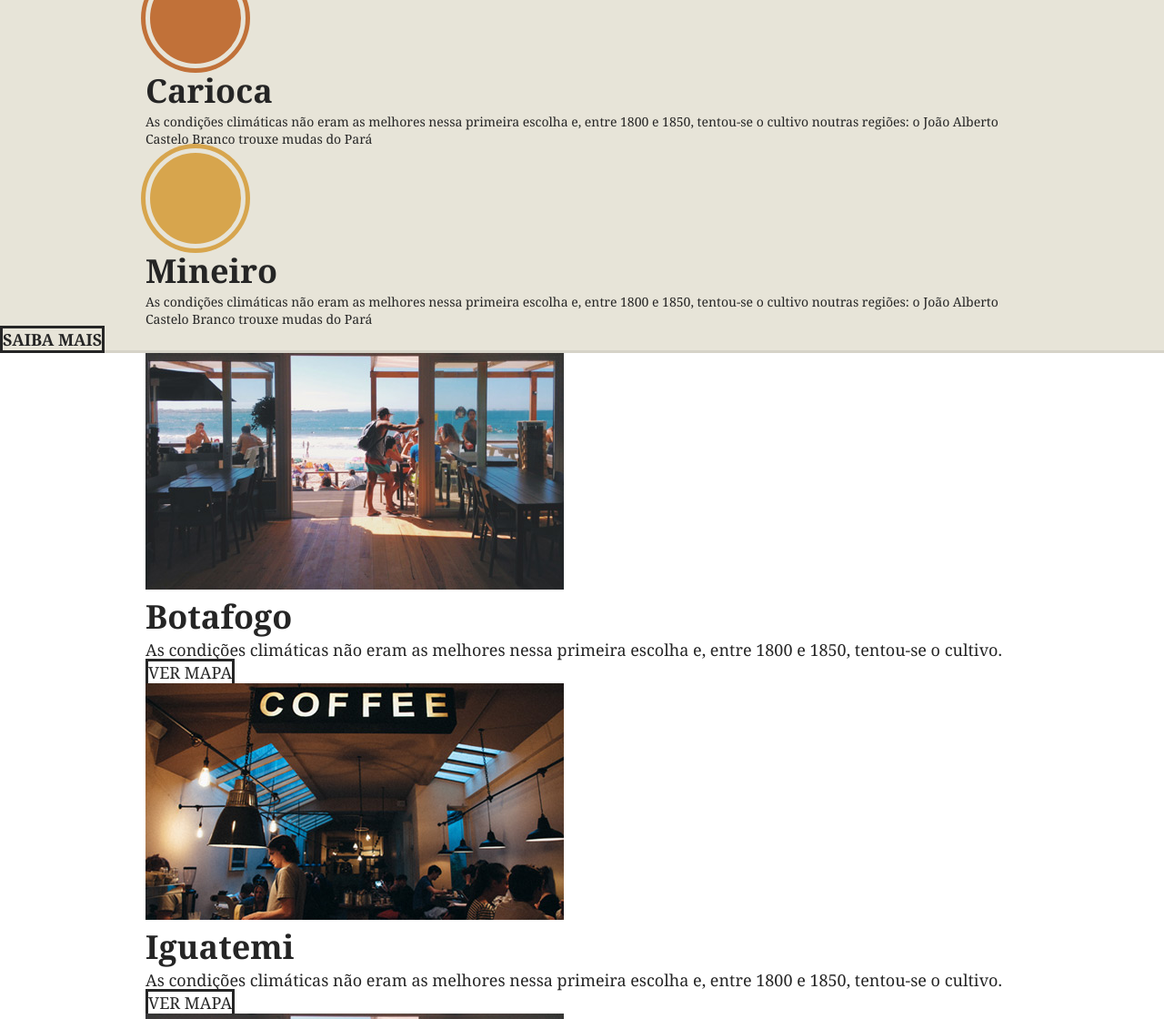
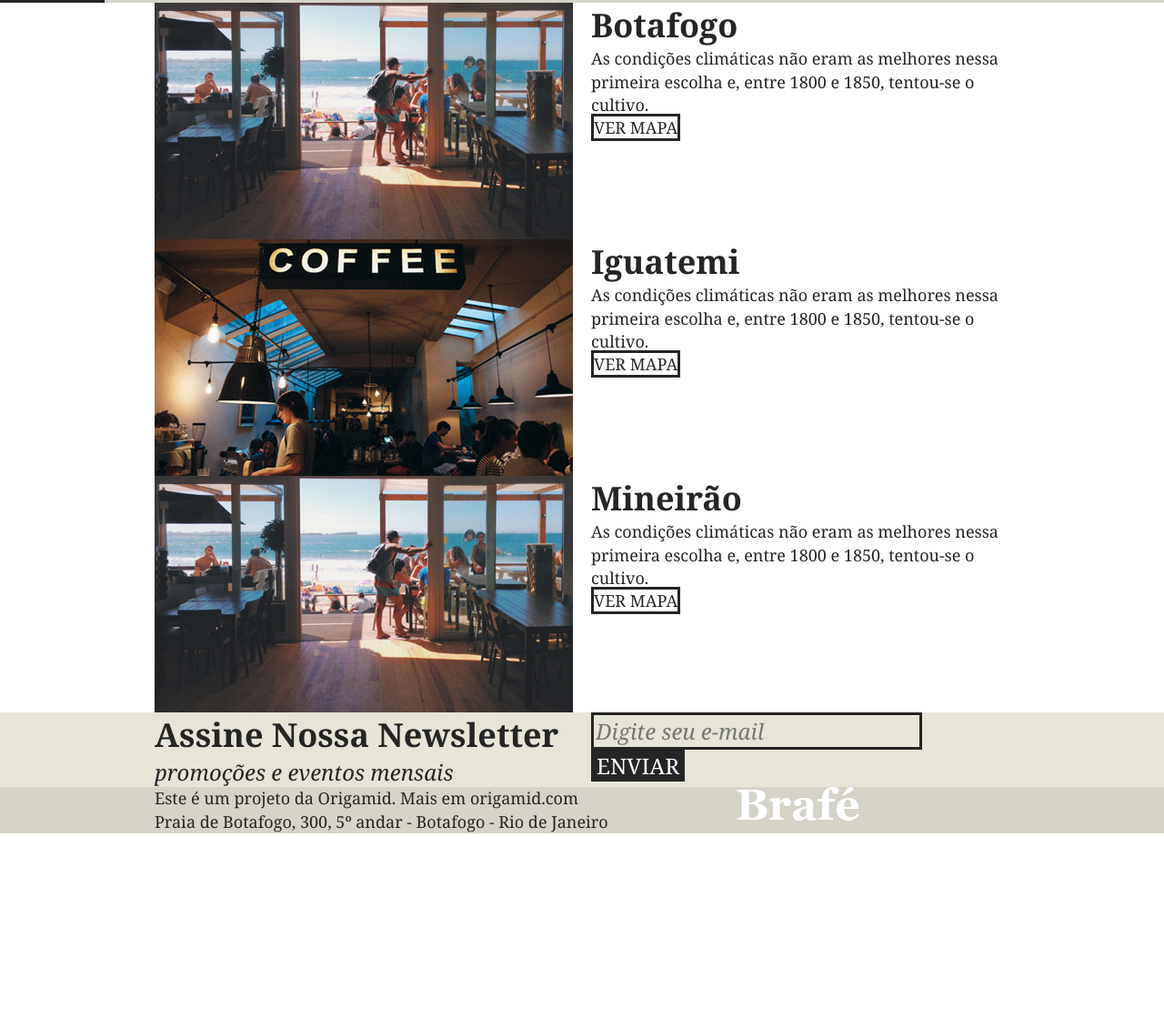
Before and after one commit to darleyszasva/brafe_1_grid, a plain HTML site: page index.html in a window 1280 px wide. Shown: the part 873-1993 px from the top of the page at 91% size. After the commit the page ends 1789 px from the top, so only its background shows below. Drawn offline with Linux system fonts and the light colour scheme.

Commit message:
Brafé_1_Grid grid aplicado

```diff
--- a/css/grid.css
+++ b/css/grid.css
@@ -68,3 +68,19 @@
 .grid-12 {
     width: calc(100% - 20px);
 }
+
+
+@media (max-width: 739px) {
+    .container {
+        max-width: 300px;
+    }
+
+    .grid-1, .grid-2, .grid-3, .grid-4, .grid-5,
+.grid-6, .grid-7, .grid-8, .grid-9, .grid-10,
+.grid-11, .grid-12 {
+    width: 100%;
+    margin-left: 0px;
+    margin-right: 0px;
+    float: none;
+}
+}
--- a/css/style.css
+++ b/css/style.css
@@ -14,6 +14,10 @@ body {
 	box-sizing: border-box;
 }
 
+img {
+	max-width: 100%;
+	display: block;
+}
 /* Menu */
 
 .menu {
--- a/index.html
+++ b/index.html
@@ -11,8 +11,8 @@
 
 	<header class="menu">
 		<div class="container">
-			<a class="menu-logo" href="#"><img src="img/brafe.png" alt="Brafé"></a>
-			<nav class="menu-nav">
+			<a class="menu-logo grid-4" href="#"><img src="img/brafe.png" alt="Brafé"></a>
+			<nav class="menu-nav grid-8">
 				<ul>
 					<li><a href="#">Sobre</a></li>
 					<li><a href="#">Produtos</a></li>
@@ -46,15 +46,15 @@ aente quente, mas também pode ser consumido gelado. Ele é um estimulante, por
 
 	<section class="produtos">
 		<div class="container">
-			<div class="produtos-item">
+			<div class="produtos-item grid-4">
 				<h2 class="produtos-paulista">Paulista</h2>
 				<p>As condições climáticas não eram as melhores nessa primeira escolha e, entre 1800 e 1850, tentou-se o cultivo noutras regiões: o João Alberto Castelo Branco trouxe mudas do Pará</p>
 			</div>
-			<div class="produtos-item">
+			<div class="produtos-item grid-4">
 				<h2 class="produtos-carioca">Carioca</h2>
 				<p>As condições climáticas não eram as melhores nessa primeira escolha e, entre 1800 e 1850, tentou-se o cultivo noutras regiões: o João Alberto Castelo Branco trouxe mudas do Pará</p>
 			</div>
-			<div class="produtos-item">
+			<div class="produtos-item grid-4">
 				<h2 class="produtos-mineiro">Mineiro</h2>
 				<p>As condições climáticas não eram as melhores nessa primeira escolha e, entre 1800 e 1850, tentou-se o cultivo noutras regiões: o João Alberto Castelo Branco trouxe mudas do Pará</p>
 			</div>
@@ -62,28 +62,34 @@ aente quente, mas também pode ser consumido gelado. Ele é um estimulante, por
 		<a class="produtos-btn" href="#">Saiba Mais</a>
 	</section>
 
-	<section class="locais container">
-		<div class="locais-item">
+	<section class="locais">
+		<div class="locais-item container">
+			<div class="grid-6">
 			<img src="img/botafogo.jpg" alt="Brafé unidade Botafogo">
-			<div>
+			</div>
+			<div class="grid-6">
 				<h2>Botafogo</h2>
 				<p>As condições climáticas não eram as melhores nessa primeira escolha e, entre 1800 e 1850, tentou-se o cultivo.</p>
 				<a href="#">Ver Mapa</a>
 			</div>
 		</div>
 
-		<div class="locais-item">
+		<div class="locais-item container">
+			<div class="grid-6">
 			<img src="img/iguatemi.jpg" alt="Brafé unidade Iguatemi">
-			<div>
+			</div>
+			<div class="grid-6">
 				<h2>Iguatemi</h2>
 				<p>As condições climáticas não eram as melhores nessa primeira escolha e, entre 1800 e 1850, tentou-se o cultivo.</p>
 				<a href="#">Ver Mapa</a>
 			</div>
 		</div>
 
-		<div class="locais-item">
+		<div class="locais-item container">
+			<div class="grid-6">
 			<img src="img/botafogo.jpg" alt="Brafé unidade Mineirão">
-			<div>
+			</div>
+			<div class="grid-6">
 				<h2>Mineirão</h2>
 				<p>As condições climáticas não eram as melhores nessa primeira escolha e, entre 1800 e 1850, tentou-se o cultivo.</p>
 				<a href="#">Ver Mapa</a>
@@ -94,11 +100,11 @@ aente quente, mas também pode ser consumido gelado. Ele é um estimulante, por
 
 	<section class="assine">
 		<div class="container">
-			<div class="assine-info">
+			<div class="assine-info grid-6">
 				<h2>Assine Nossa Newsletter</h2>
 				<p>promoções e eventos mensais</p>
 			</div>
-			<form>
+			<form class="grid-6">
 				<label>E-mail</label>
 				<input type="text" placeholder="Digite seu e-mail">
 				<button type="submit">Enviar</button>
@@ -108,8 +114,10 @@ aente quente, mas também pode ser consumido gelado. Ele é um estimulante, por
 
 	<footer class="footer">
 		<div class="container">
-			<p>Este é um projeto da Origamid. Mais em origamid.com<br>Praia de Botafogo, 300, 5º andar - Botafogo - Rio de Janeiro</p>
+			<p class="grid-8">Este é um projeto da Origamid. Mais em origamid.com<br>Praia de Botafogo, 300, 5º andar - Botafogo - Rio de Janeiro</p>
+			<div class="grid-4">
 			<img src="img/brafe.png" alt="Brafé">
+			</div>
 		</div>
 	</footer>
 
```
